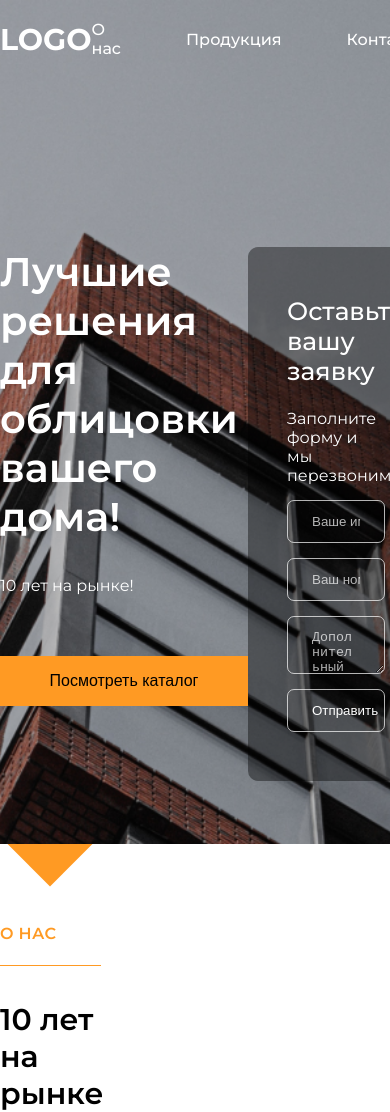
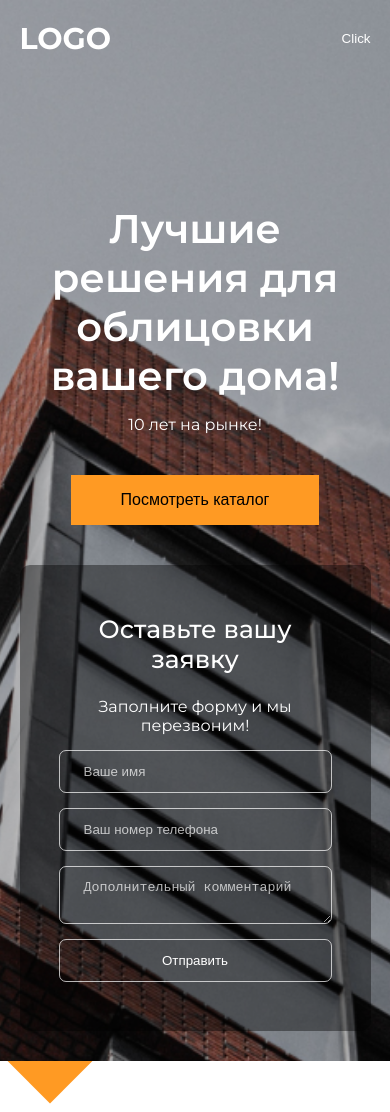
Before and after one commit to AbrorFarmonov/Building-Company, a Next.js app: page / in a window 390 px wide. Shown: the top 1112 px of the page. Built offline with nearby package versions, Linux system fonts and the light colour scheme.

Commit message:
making_website_responsive_and_crossbrowser

```diff
--- a/src/app/styles/_adaptive.scss
+++ b/src/app/styles/_adaptive.scss
@@ -0,0 +1,121 @@
+@media screen and (max-width: 1440px) {
+    .main {
+        margin-top: 15vh !important;
+    }
+
+    .container {
+        max-width: 1000px;
+
+
+        .for-phone {
+            display: none !important;
+        }
+
+        .product-container {
+            grid-template-columns: repeat(3, auto);
+        }
+    }
+}
+
+@media screen and (min-width: 1500px) {
+    .container {
+        max-width: 1440px;
+    }
+
+    .product-container {
+        grid-template-columns: repeat(4, auto);
+    }
+}
+
+@media screen and (max-width: 768px) {
+    .container {
+        max-width: 650px;
+
+        .for-phone {
+            display: block !important;
+        }
+
+        .for-laptop {
+            display: none !important;
+        }
+
+        .main {
+            flex-direction: column;
+            margin-top: 50px;
+            text-align: center;
+            padding-bottom: 30px;
+
+            .right-main {
+                margin: 0px auto;
+            }
+
+            .left-main {
+                gap: 15px;
+            }
+
+            button {
+                margin: 10px auto 40px;
+            }
+        }
+
+        .about-page {
+            flex-direction: column-reverse;
+
+            .right-about {
+                width: 100%;
+
+                iframe {
+                    width: 100%;
+                }
+            }
+
+            .left-about {
+                width: 100%;
+
+                p {
+                    width: 100%;
+                }
+            }
+        }
+
+        .product-container {
+            grid-template-columns: repeat(2, auto);
+        }
+
+        .contact-page, footer {
+            flex-direction: column;
+            gap: 30px;
+        }
+
+        footer {
+            .left-footer,
+            .right-footer {
+                width: 100%;
+            }
+        }
+
+        .contact-page {
+
+            .left-contact,
+            .right-contact {
+                width: 100%;
+                border: 0;
+                padding: 0;
+            }
+        }
+    }
+}
+
+@media screen and (max-width: 425px) {
+    .container {
+        max-width: 90%;
+
+        .service-menu {
+            display: none;
+        }
+
+        .product-container {
+            grid-template-columns: repeat(1, auto);
+        }
+    }
+}
--- a/src/app/styles/main.scss
+++ b/src/app/styles/main.scss
@@ -9,6 +9,14 @@ body {
 .container {
     max-width: 1220px;
     margin: 0px auto;
+
+    .for-phone {
+        display: block;
+    }
+
+    .for-laptop {
+        display: none;
+    }
 }
 
 .enter-page {
@@ -25,9 +33,22 @@ body {
         align-items: center;
         padding: 20px 0px;
 
-        .logo a {
-            font-size: 30px;
-            font-weight: 700;
+        .service-menu {
+            display: flex;
+            justify-content: space-between;
+            align-items: center;
+            width:65%;
+        }
+
+        .logo {
+            width: 35%;
+            display: flex;
+            justify-content: start;
+
+            a {
+                font-size: 30px;
+                font-weight: 700;
+            }
         }
 
         nav {
@@ -147,8 +168,10 @@ body {
     justify-content: space-between;
     align-items: center;
     margin-top: 80px;
+    gap: 50px;
 
     .left-about {
+        width: 50%;
         h2 {
             margin-top: 35px;
             font-size: 30px;
@@ -163,6 +186,7 @@ body {
     }
 
     .right-about {
+        width: 50%;
         p {
             color: rgba(0, 0, 0, 0.50);
             font-size: 14px;
@@ -193,7 +217,7 @@ body {
 
 .product-page {
     margin-top: 92px;
-
+    margin-bottom: 30px;
 
     .link-container {
         display: flex;
@@ -395,3 +419,5 @@ footer {
         font-size: 14px;
     }
 }
+
+@import './adaptive'
--- a/src/components/header.tsx
+++ b/src/components/header.tsx
@@ -1,24 +1,30 @@
+'use client'
 import Image from 'next/image'
 import phone_icon from '../app/assets/phone.svg'
 import { MotionDiv, fromTop } from './animation'
+import { useState } from 'react'
 
 export default function Header() {
+    const [action, setAction] = useState(false)
     return (
         <MotionDiv variants={fromTop} transition={{ duration: 0.6, ease: 'backInOut' }} initial='initial' animate='animate' className='header'>
             <div className="logo">
                 <a href="/">LOGO</a>
             </div>
-            <nav>
+            <nav className='for-laptop'>
                 <a href="#about">О нас</a>
                 <a href="#products">Продукция</a>
                 <a href="#contact">Контакты</a>
             </nav>
-            <a href='#contact'>
+            <a href='#contact' className='for-laptop'>
                 <Image src={phone_icon} alt='phone number' />
                 <span>
                     Связаться сейчас
                 </span>
             </a>
+            <button onClick={() => setAction(!action)} className='for-phone'>
+                Click
+            </button>
         </MotionDiv>
     )
 }
```
